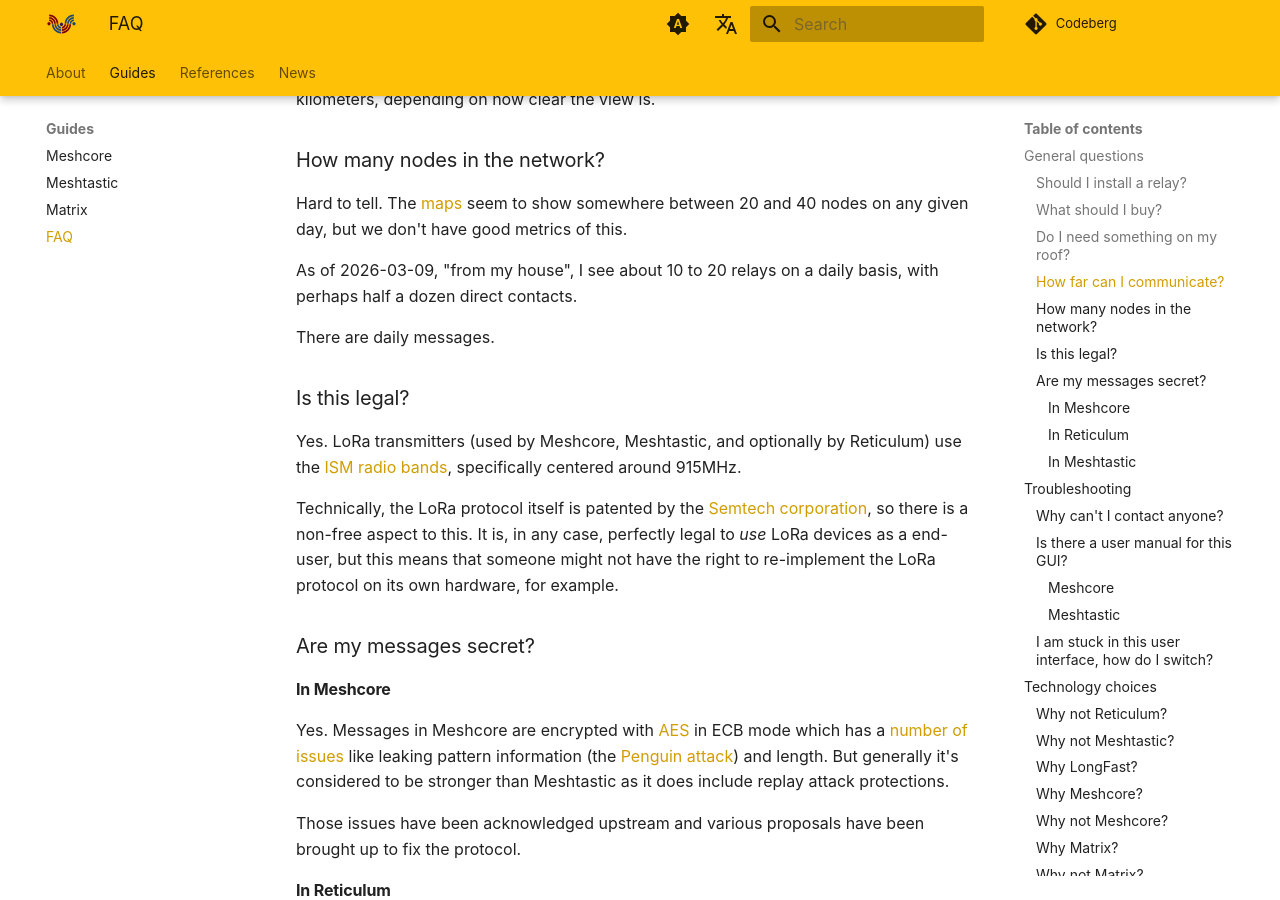
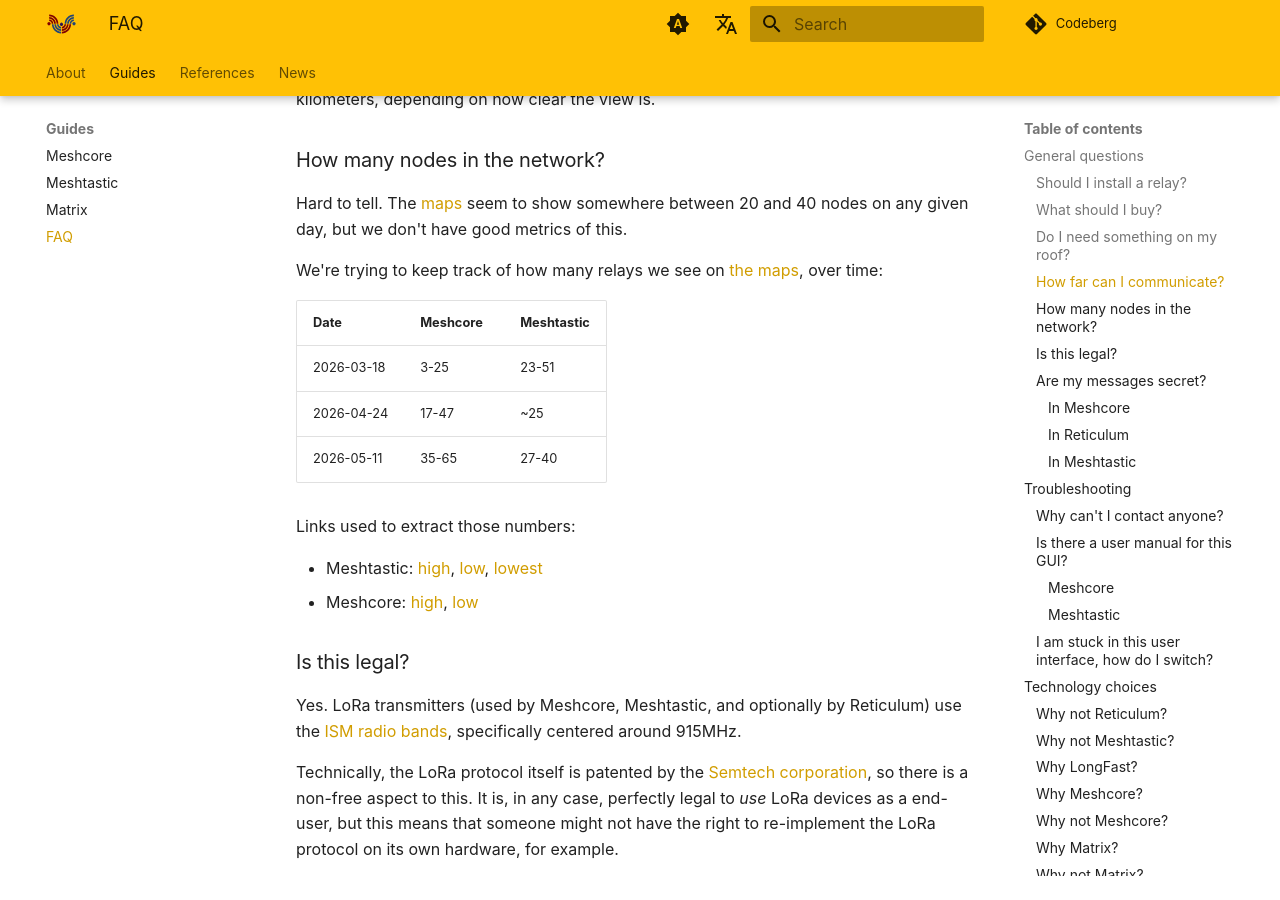
Before and after one commit to ReseauLibre/lora.reseaulibre.ca, an MkDocs documentation site: the page built from docs/guides/faq.md, in a window 1280 px wide and 900 px high, scrolled down 1135 px. Built offline with MkDocs 1.6.1 and Material for MkDocs 9.7.7, drawn with Linux system fonts in a browser that asks for light colours; plug-ins that fetch from the network failed and are left out; comment, search, counter and statistics services are not loaded.

```diff
--- a/docs/guides/faq.md
+++ b/docs/guides/faq.md
@@ -58,10 +58,20 @@ clear the view is.
 Hard to tell. The [maps](../references/maps.md) seem to show somewhere between 20 and 40
 nodes on any given day, but we don't have good metrics of this.
 
-As of 2026-03-09, "from my house", I see about 10 to 20 relays on a
-daily basis, with perhaps half a dozen direct contacts.
+We're trying to keep track of how many relays we see on [the maps](../references/maps.md),
+over time:
 
-There are daily messages.
+| Date       | Meshcore | Meshtastic |
+|------------|----------|------------|
+| 2026-03-18 | 3-25     | 23-51      |
+| 2026-04-24 | 17-47    | ~25        |
+| 2026-05-11 | 35-65    | 27-40      |
+
+Links used to extract those numbers:
+
+- Meshtastic: [high](https://meshtastic.liamcottle.net/?lat=45.744526980468436&lng=285.7461547851563&zoom=8), [low](https://meshmap.net/), [lowest](https://map.mt.gt/)
+- Meshcore: [high](https://map.meshcore.io/?zoom=8&lat=45.6486&lon=-72.9767), [low](https://yul.meshmapper.net/leaderboard.php)
+
 
 ### Is this legal?
 
```
Also changed, not shown: docs/references/maps.md (+1 -7 lines).
